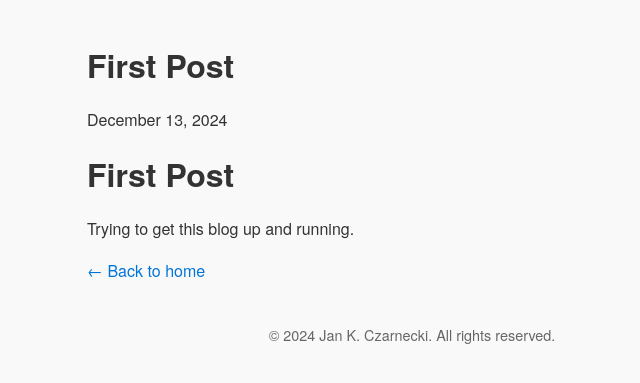
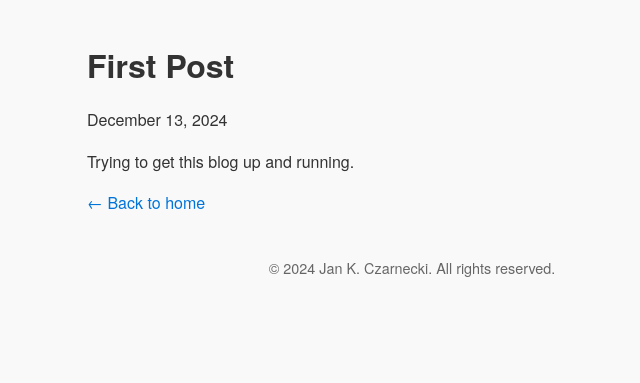
Before and after one commit to janpc01/janpc01.github.io, a Jekyll site: the page built from _posts/2024-12-13-first-post.md, in a window 1280 px wide. Shown: the top 383 px of the page, without its empty margins (228-868 px from the left). Built offline with Jekyll 4.4.1, drawn with Linux system fonts in a browser that asks for light colours; some web fonts are replaced.

Commit message:
First post

```diff
--- a/_posts/2024-12-13-first-post.md
+++ b/_posts/2024-12-13-first-post.md
@@ -4,6 +4,4 @@ title: "First Post"
 date: 2024-12-13
 ---
 
-# First Post
-
 Trying to get this blog up and running.
```
